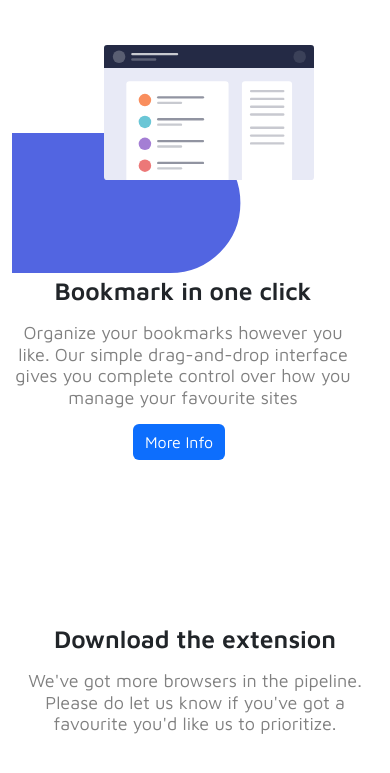
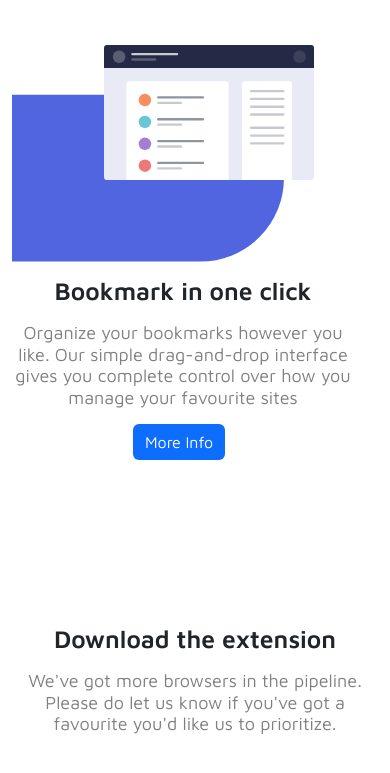
Before and after one commit to PFT-Repo/ITACADEMY-SPRINT2, a website: page index.html in a window 390 px wide. Shown: the part 1129-1902 px from the top of the page. Drawn offline with Linux system fonts and the light colour scheme.

Commit message:
fig 2 update

```diff
--- a/sass/custom.scss
+++ b/sass/custom.scss
@@ -279,11 +279,11 @@ padding: none auto;
     }
 
     .fig2{
-      margin-top: 34.3px !important;
-      padding-left: none;
-      width: 80%;
-      max-width: 12.8;
-      max-height: 13;
+      margin-top: 13px !important;
+    padding-left: none;
+    width: 87%;
+    max-width: 12.8;
+    max-height: 13;
     }
     .tab2{
       margin-top: 68px !important;
```
Also changed, not shown: sass/custom.css, 1 other file.
